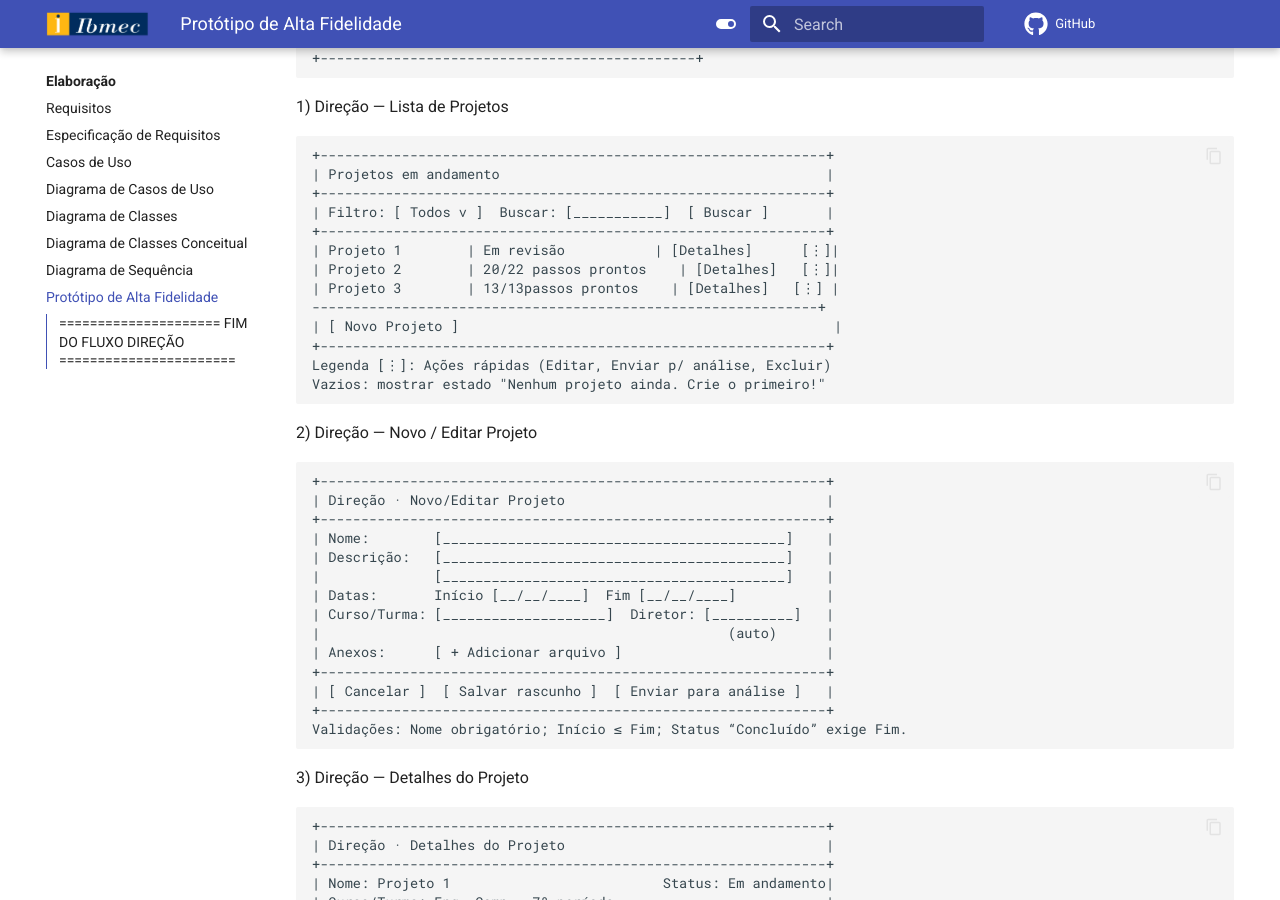
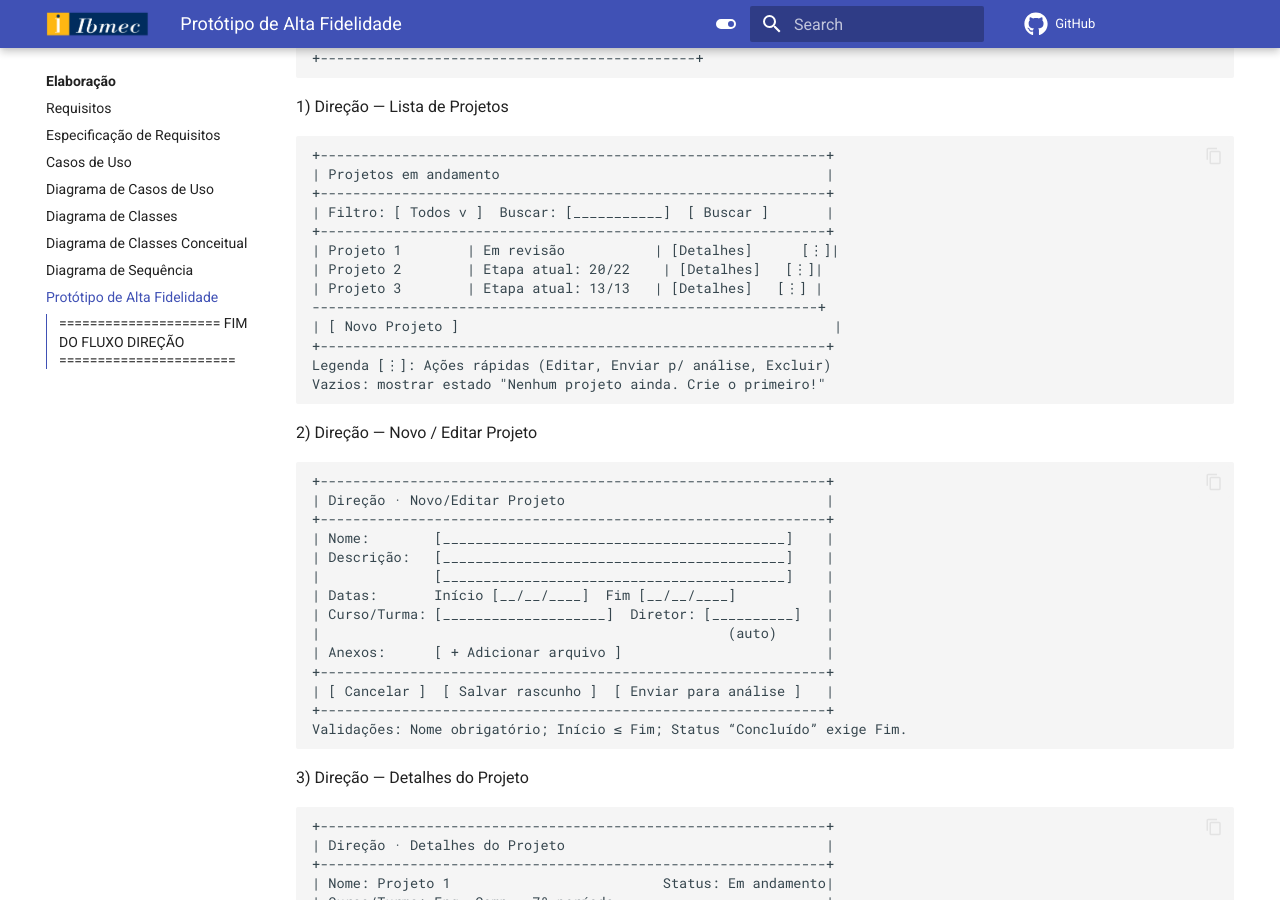
Before and after one commit to Projetos-de-Extensao/PBE_25.2_8002_II, an MkDocs documentation site: the page built from docs/Elaboracao/prototipo_alta_fidelidade.md, in a window 1280 px wide and 900 px high, scrolled down 484 px. Built offline with MkDocs 1.6.1 and Material for MkDocs 9.7.7, drawn with Linux system fonts in a browser that asks for light colours; comment, search, counter and statistics services are not loaded.

Commit message:
Update prototipo_alta_fidelidade.md
Uniformizacao da tela dos projetos

```diff
--- a/docs/Elaboracao/prototipo_alta_fidelidade.md
+++ b/docs/Elaboracao/prototipo_alta_fidelidade.md
@@ -24,8 +24,8 @@ Ele foi dividido em duas partes, uma pro professor e outra pro diretor.
 | Filtro: [ Todos v ]  Buscar: [___________]  [ Buscar ]       |
 +--------------------------------------------------------------+
 | Projeto 1        | Em revisão           | [Detalhes]      [⋮]|
-| Projeto 2        | 20/22 passos prontos    | [Detalhes]   [⋮]|
-| Projeto 3        | 13/13passos prontos    | [Detalhes]   [⋮] |
+| Projeto 2        | Etapa atual: 20/22    | [Detalhes]   [⋮]|
+| Projeto 3        | Etapa atual: 13/13   | [Detalhes]   [⋮] |
 --------------------------------------------------------------+
 | [ Novo Projeto ]                                              |
 +--------------------------------------------------------------+
```
